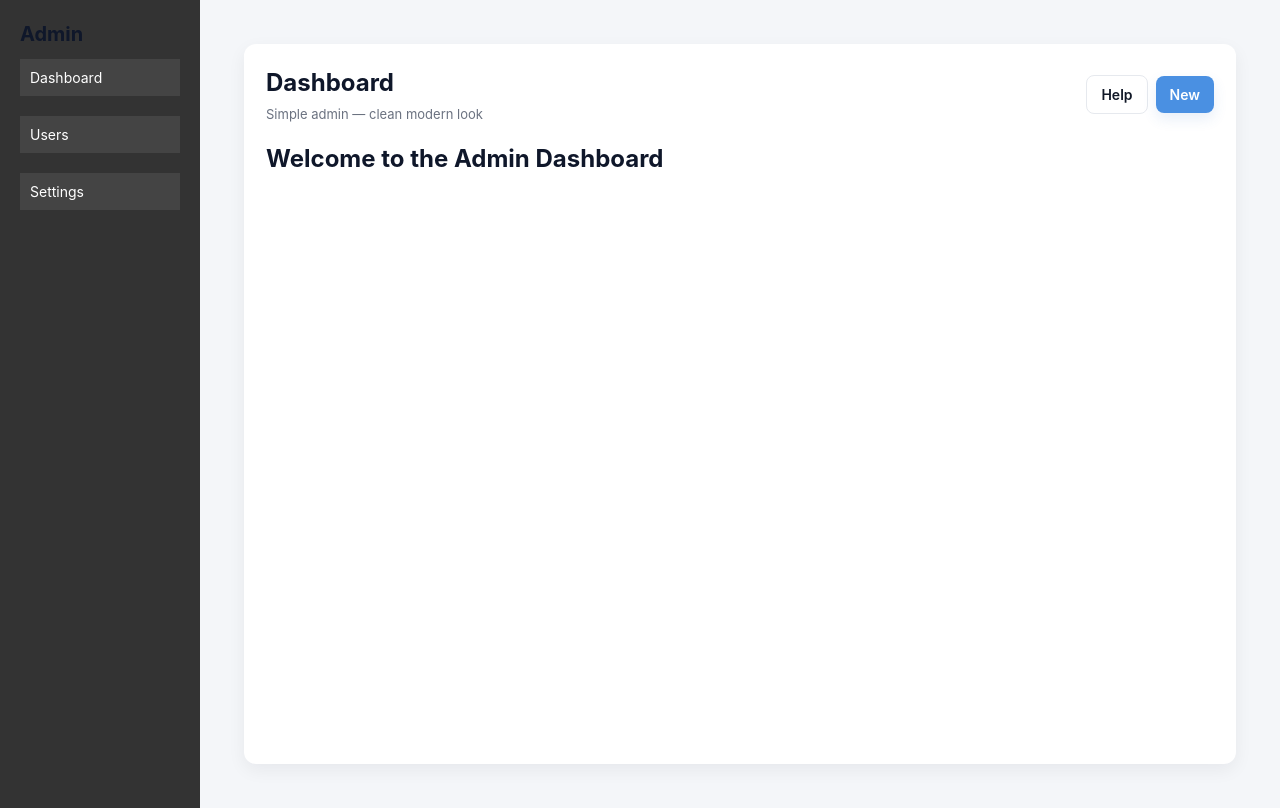
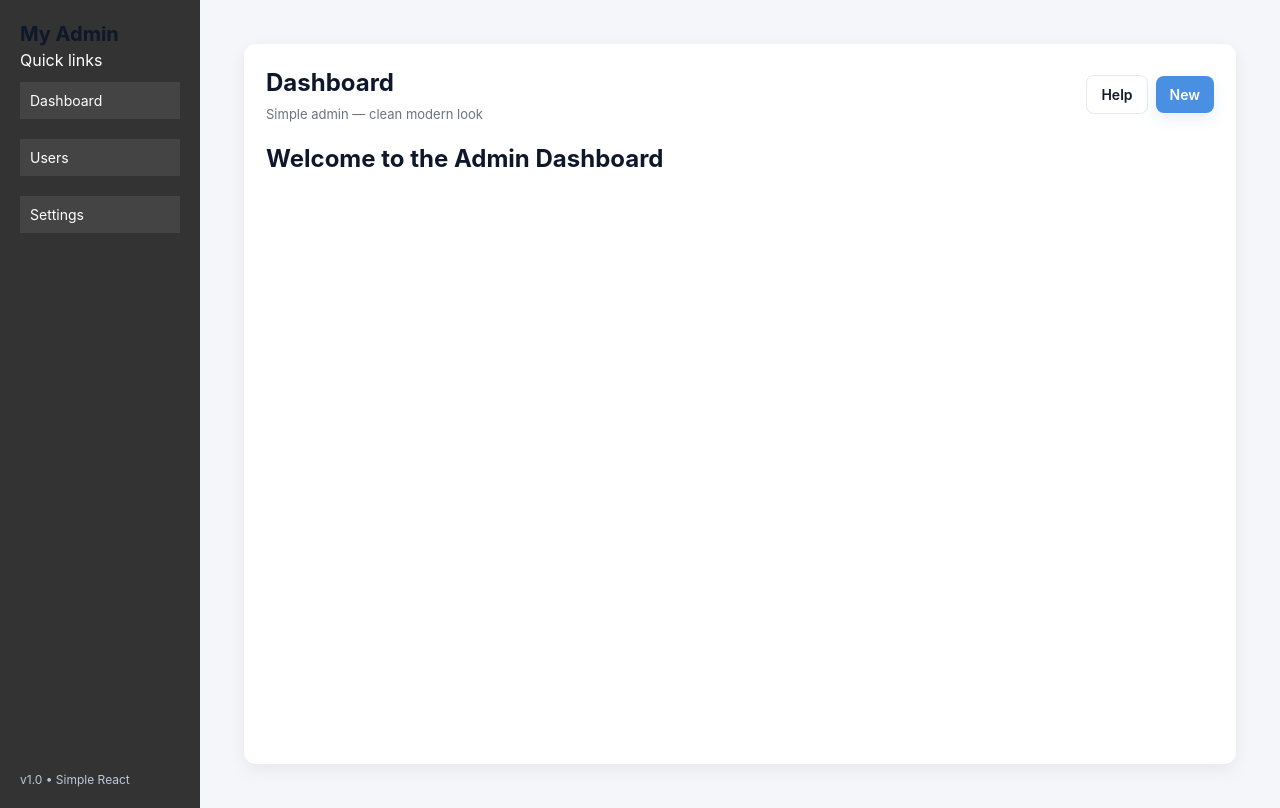
Before and after one commit to Sarthak-1729/React-admin-panel, a React (Create React App) app: page / in a window 1280 px wide. Built offline with nearby package versions, Linux system fonts and the light colour scheme; the HTML template or start-up script is replaced by a standard one.

Commit message:
Update Sidebar.js

```diff
--- a/src/components/Sidebar.js
+++ b/src/components/Sidebar.js
@@ -1,14 +1,36 @@
 import React from 'react';
 import './Sidebar.css';
 
+export default function Sidebar({ setPage, page }) {
+  return (
+    <div className="sidebar">
+      <h2>My Admin</h2>
+      <div className="muted">Quick links</div>
 
-export default function Sidebar({ setPage }) {
-return (
-<div className="sidebar">
-<h2>Admin</h2>
-<button onClick={() => setPage('dashboard')}>Dashboard</button>
-<button onClick={() => setPage('users')}>Users</button>
-<button onClick={() => setPage('settings')}>Settings</button>
-</div>
-);
+      <button
+        className={page === 'dashboard' ? 'active' : ''}
+        onClick={() => setPage('dashboard')}
+      >
+        Dashboard
+      </button>
+
+      <button
+        className={page === 'users' ? 'active' : ''}
+        onClick={() => setPage('users')}
+      >
+        Users
+      </button>
+
+      <button
+        className={page === 'settings' ? 'active' : ''}
+        onClick={() => setPage('settings')}
+      >
+        Settings
+      </button>
+
+      {/* simple spacer */}
+      <div style={{flex:1}}></div>
+      <div style={{fontSize:12, color:'#bfc8db'}}>v1.0 • Simple React</div>
+    </div>
+  );
 }
```
